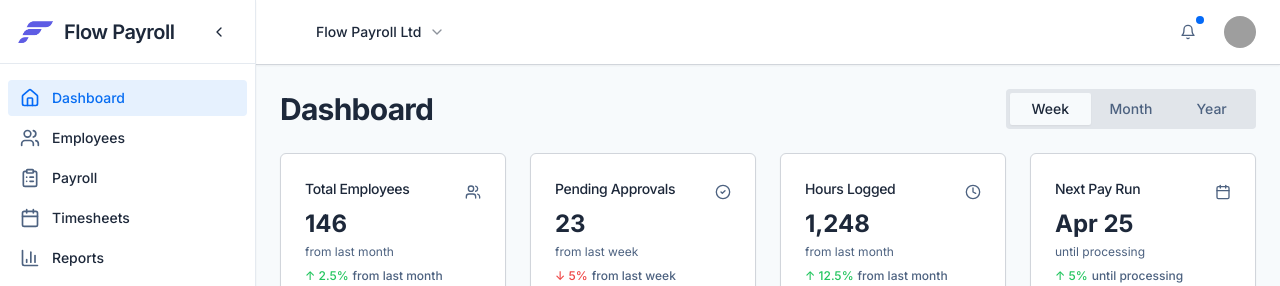
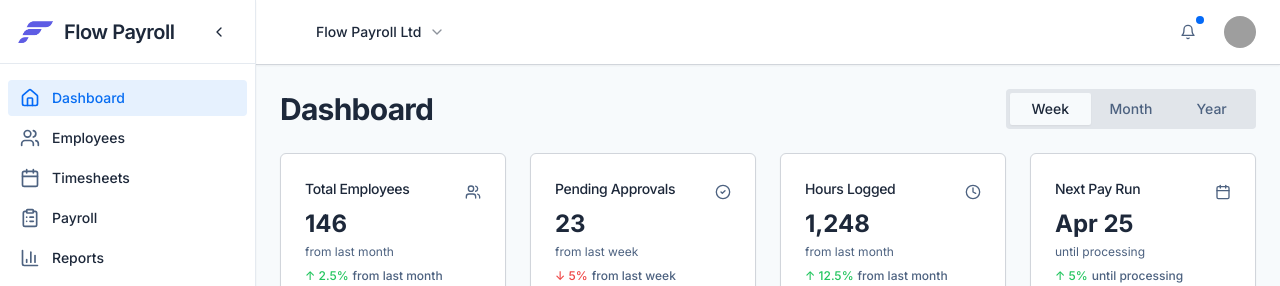
Before and after one commit to alexcsaky/flow-uk-payroll-suite-61, a React (Vite) app: page / in a window 1280 px wide. Shown: the top 286 px of the page. Built offline with nearby package versions, Linux system fonts and the light colour scheme; grey boxes are pictures that could not be loaded.

Commit message:
Fix: Reorder sidebar navigation
Move the timesheets button above the payroll button in the sidebar.

```diff
--- a/src/components/layout/SideNavigation.tsx
+++ b/src/components/layout/SideNavigation.tsx
@@ -1,3 +1,4 @@
+
 import { Link, useLocation } from "react-router-dom";
 import { cn } from "@/lib/utils";
 import { Button } from "@/components/ui/button";
@@ -45,8 +46,8 @@ export function SideNavigation({ isOpen, setIsOpen }: SideNavigationProps) {
   const navigation: NavigationItem[] = [
     { name: "Dashboard", href: "/", icon: Home },
     { name: "Employees", href: "/employees", icon: Users },
+    { name: "Timesheets", href: "/timesheets", icon: Calendar },
     { name: "Payroll", href: "/payroll", icon: ClipboardList },
-    { name: "Timesheets", href: "/timesheets", icon: Calendar },
     //{ name: "Approvals", href: "/approvals", icon: CheckCircle2 },
     { name: "Reports", href: "/reports", icon: BarChart3 },
     { name: "Clients", href: "/clients", icon: Building, requiresBilling: true },
```
